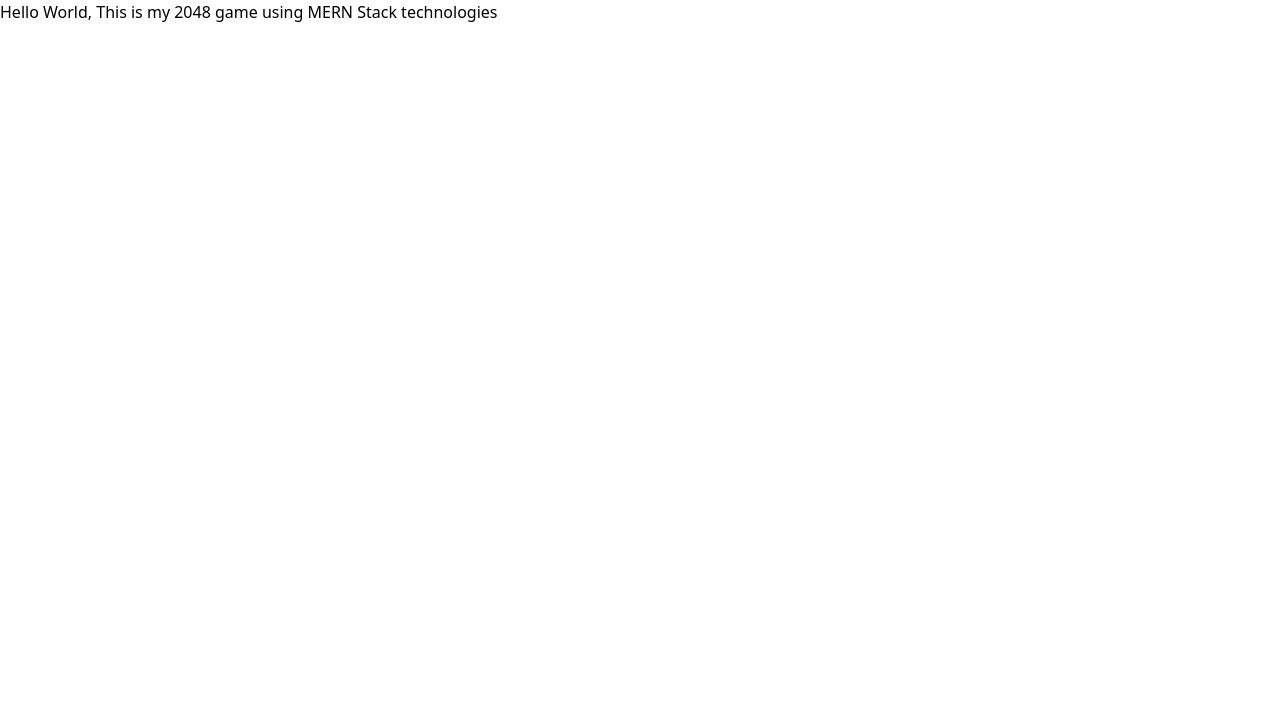
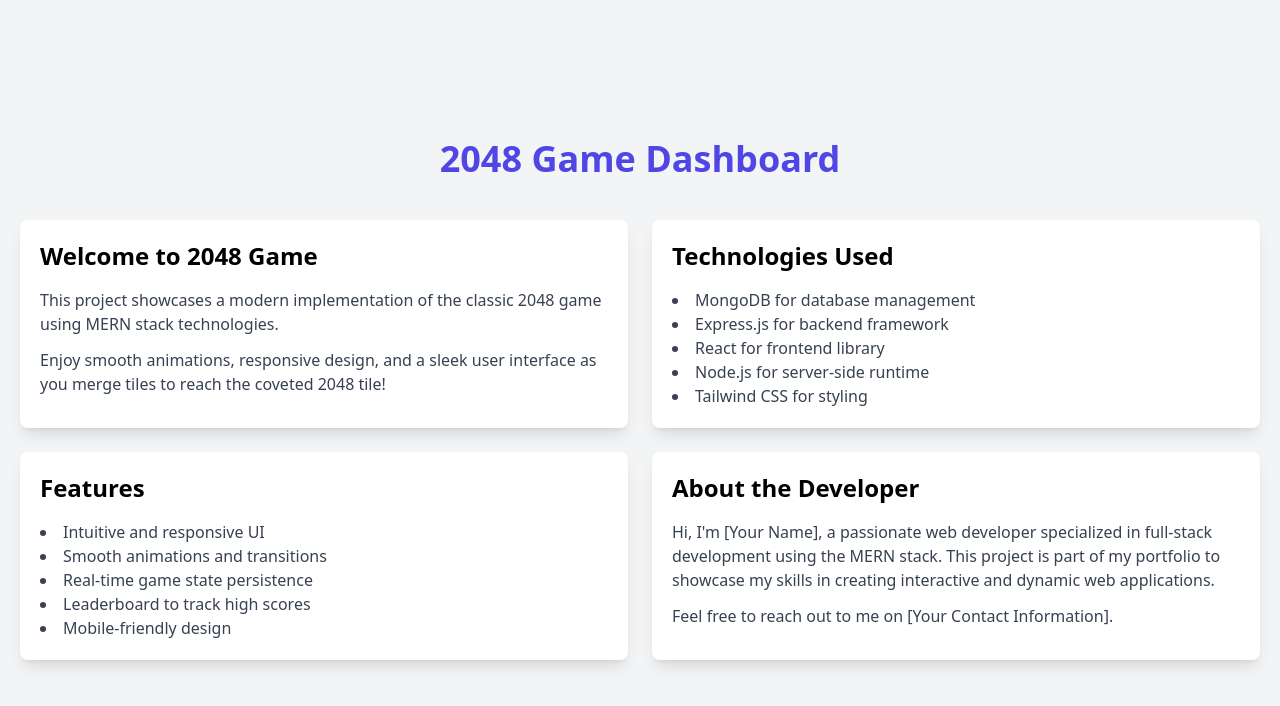
Before and after one commit to JahanzaibShaikh19/2048-Game, a React (Vite) app: page / in a window 1280 px wide. Shown: the top 706 px of the page. Built offline with nearby package versions, Linux system fonts and the light colour scheme.

Commit message:
Add Dashboard Details

```diff
--- a/src/App.jsx
+++ b/src/App.jsx
@@ -1,12 +1,61 @@
 import React from "react";
+import 'tailwindcss/tailwind.css';
 
 const App = () => {
   return (
-    <React.Fragment>
-      <div>
-        <h1>Hello World, This is my 2048 game using MERN Stack technologies </h1>
-      </div>
-    </React.Fragment>
+    <div className="bg-gray-100 min-h-screen flex flex-col items-center justify-center p-5">
+      <header className="mb-10">
+        <h1 className="text-4xl font-extrabold text-indigo-600 animate-bounce">2048 Game Dashboard</h1>
+      </header>
+      <main className="grid grid-cols-1 md:grid-cols-2 gap-6">
+        <div className="bg-white shadow-lg rounded-lg overflow-hidden transform transition duration-500 hover:scale-105">
+          <div className="p-5">
+            <h2 className="text-2xl font-bold mb-4">Welcome to 2048 Game</h2>
+            <p className="text-gray-700 mb-3">
+              This project showcases a modern implementation of the classic 2048 game using MERN stack technologies.
+            </p>
+            <p className="text-gray-700">
+              Enjoy smooth animations, responsive design, and a sleek user interface as you merge tiles to reach the coveted 2048 tile!
+            </p>
+          </div>
+        </div>
+        <div className="bg-white shadow-lg rounded-lg overflow-hidden transform transition duration-500 hover:scale-105">
+          <div className="p-5">
+            <h2 className="text-2xl font-bold mb-4">Technologies Used</h2>
+            <ul className="list-disc list-inside text-gray-700">
+              <li>MongoDB for database management</li>
+              <li>Express.js for backend framework</li>
+              <li>React for frontend library</li>
+              <li>Node.js for server-side runtime</li>
+              <li>Tailwind CSS for styling</li>
+            </ul>
+          </div>
+        </div>
+        <div className="bg-white shadow-lg rounded-lg overflow-hidden transform transition duration-500 hover:scale-105">
+          <div className="p-5">
+            <h2 className="text-2xl font-bold mb-4">Features</h2>
+            <ul className="list-disc list-inside text-gray-700">
+              <li>Intuitive and responsive UI</li>
+              <li>Smooth animations and transitions</li>
+              <li>Real-time game state persistence</li>
+              <li>Leaderboard to track high scores</li>
+              <li>Mobile-friendly design</li>
+            </ul>
+          </div>
+        </div>
+        <div className="bg-white shadow-lg rounded-lg overflow-hidden transform transition duration-500 hover:scale-105">
+          <div className="p-5">
+            <h2 className="text-2xl font-bold mb-4">About the Developer</h2>
+            <p className="text-gray-700 mb-3">
+              Hi, I'm [Your Name], a passionate web developer specialized in full-stack development using the MERN stack. This project is part of my portfolio to showcase my skills in creating interactive and dynamic web applications.
+            </p>
+            <p className="text-gray-700">
+              Feel free to reach out to me on [Your Contact Information].
+            </p>
+          </div>
+        </div>
+      </main>
+    </div>
   );
 };
 
```
